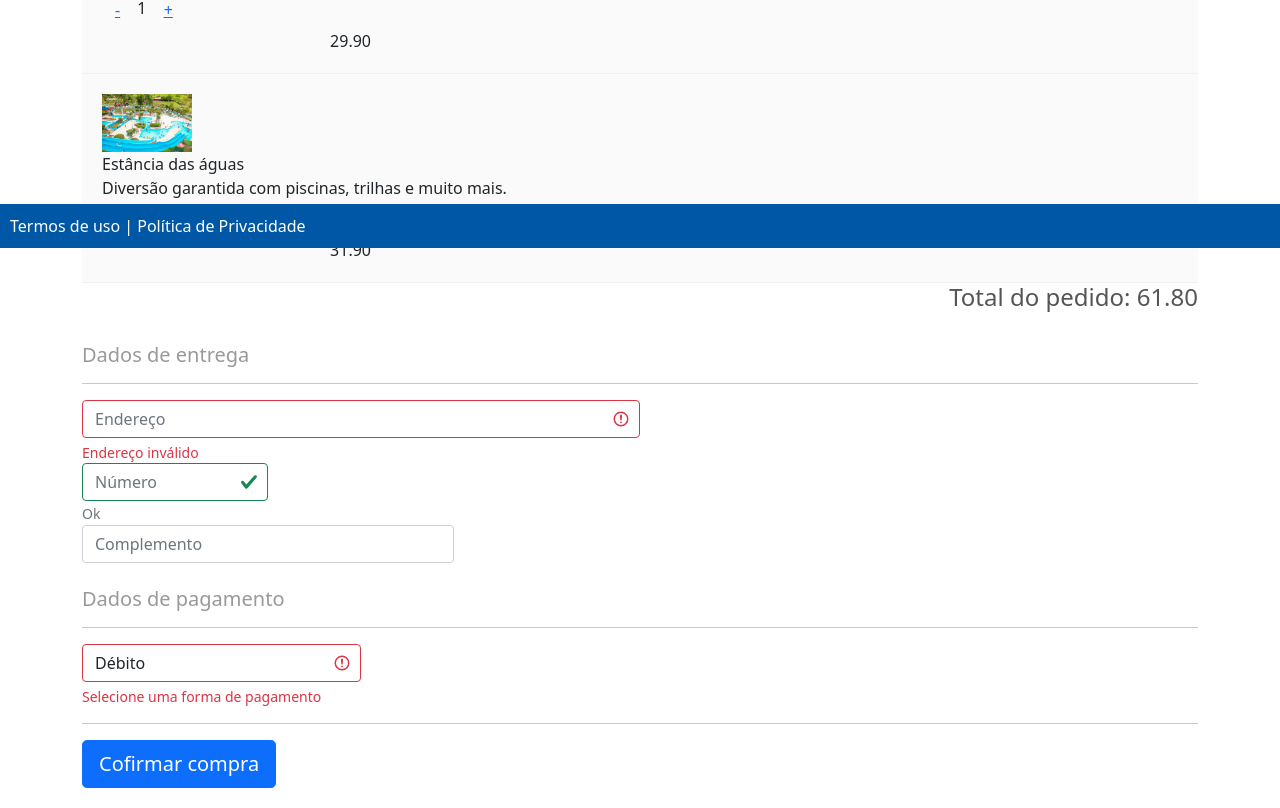
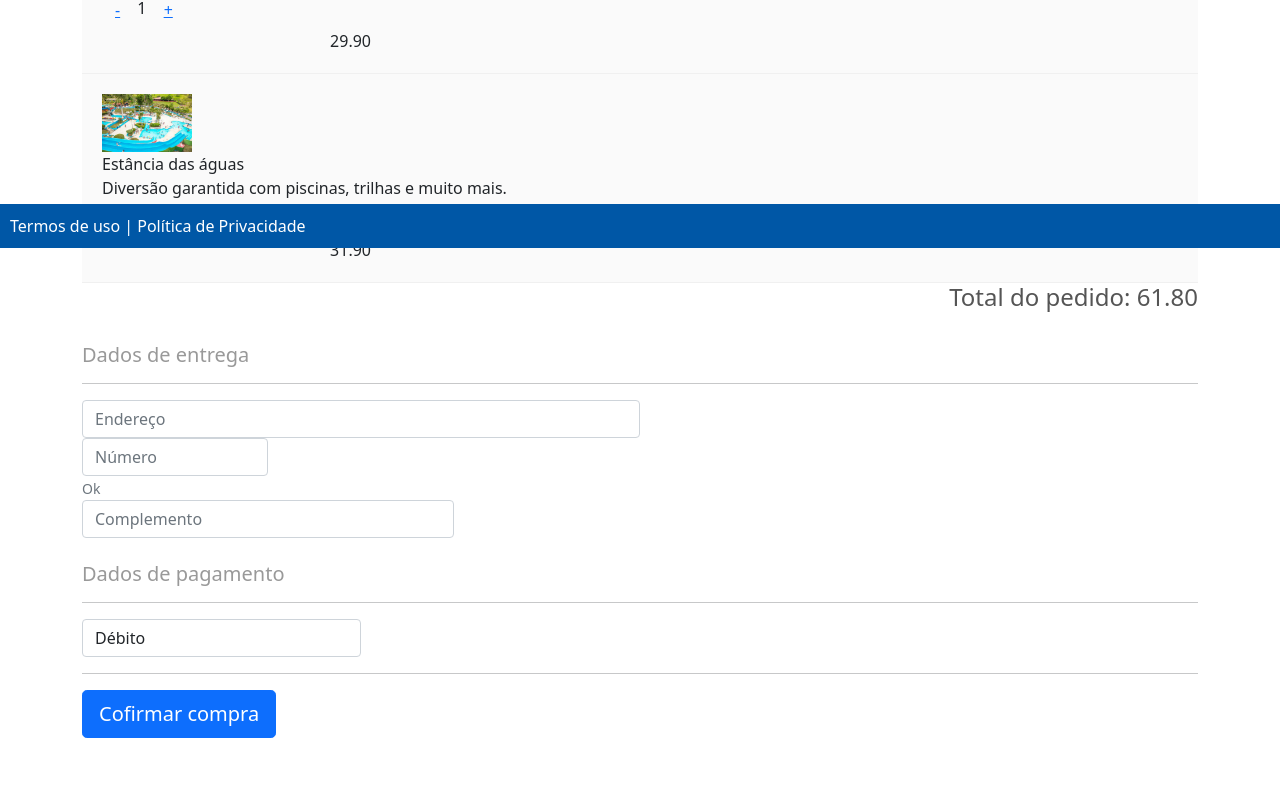
Before and after one commit to elvisthermo/angular-passaro-urbano, an Angular app: page /ordem-compra in a window 1280 px wide. Shown: the part 552-1360 px from the top of the page. After the commit the page ends 1310 px from the top, so only its background shows below. Built offline with nearby package versions, Linux system fonts and the light colour scheme.

Commit message:
Descrição: teste com ng form
ordem-compra.component.ts:
- ajustes nas logicas dos formularios
ordem-compra.component.html:
- ajustes no html das telas de negocio

```diff
--- a/src/app/ordem-compra/ordem-compra.component.html
+++ b/src/app/ordem-compra/ordem-compra.component.html
@@ -78,7 +78,7 @@
         <div class="form-group col-md-6">
           <input
             type="text"
-            class="form-control is-invalid"
+            class="form-control {{enderecoEstadoPrimitivo?'':(enderecoValido)?'is-valid':'is-invalid'}}"
             placeholder="Endereço"
             autocomplete="off"
             minlength="5"
@@ -93,7 +93,7 @@
         <div class="form-group col-md-2">
           <input
             type="text"
-            class="form-control is-valid"
+            class="form-control {{numeroEstadoPrimitivo ? '' :numeroValido?'is-valid':'is-invalid'}}"
             placeholder="Número"
             autocomplete="off"
             minlength="1"
@@ -109,7 +109,7 @@
         <div class="form-group col-md-4">
           <input
             type="text"
-            class="form-control"
+            class="form-control {{complementoEstadoPrimitivo ? '' :complementoValido?'is-valid':''}}"
             placeholder="Complemento"
             autocomplete="off"
             [value]="complemento"
@@ -125,11 +125,11 @@
 
       <div class="form-row">
         <div class="form-group col-md-3">
-          <select class="form-control is-invalid"
+          <select class="form-control {{ formaDePagamentoEstadoPrimitivo?'':formaPagamentoValido ? 'is-valid' : 'is-invalid' }}"
           #selectFormaPagamento
           (change)="atualizaFormaDePagamento(selectFormaPagamento.value)"
           >
-            <option>Selecione uma opção</option>
+            <option value="">Selecione uma opção</option>
             <option value="dinheiro"  selected="{{formaDePagamento == 'dinheiro'?'selected:''}}"> Dinheiro </option>
             <option value="debito" selected="{{formaDePagamento == 'debito'?'selected:''}}"> Débito </option>
           </select>
--- a/src/app/ordem-compra/ordem-compra.component.ts
+++ b/src/app/ordem-compra/ordem-compra.component.ts
@@ -11,34 +11,55 @@ export class OrdemCompraComponent implements OnInit {
   public complemento: string = '';
   public formaDePagamento: string = '';
 
-  public endercoValido!:boolean
-  public complementoValido!:boolean
-  public numeroValido!:boolean
-  public formaPagamentoValido!:boolean
+  public enderecoValido!: boolean;
+  public complementoValido!: boolean;
+  public numeroValido!: boolean;
+  public formaPagamentoValido!: boolean;
+
+  public enderecoEstadoPrimitivo: boolean = true;
+  public numeroEstadoPrimitivo: boolean = true;
+  public complementoEstadoPrimitivo: boolean = true;
+  public formaDePagamentoEstadoPrimitivo: boolean = true;
+
 
   constructor() {}
 
   ngOnInit(): void {}
 
-  public atualizaNumero(numero:string):void{
-    this.numero = numero
+  public atualizaNumero(numero: string): void {
+    this.numeroEstadoPrimitivo = false;
 
+    if (this.numero.length > 0) {
+      this.numeroValido = true;
+    } else {
+      this.numeroValido = false;
+    }
+    this.numero = numero;
   }
 
-  public atualizaEndereco(endereco:string):void{
-    if(endereco.length>3){
-      this.endercoValido = true
-    }else{
-      this.endercoValido = false
+  public atualizaEndereco(endereco: string): void {
+    this.enderecoEstadoPrimitivo = false
+    if (endereco.length > 3) {
+      this.enderecoValido = true;
+    } else {
+      this.enderecoValido = false;
     }
-    this.endereco = endereco
+    this.endereco = endereco;
   }
 
-  public atualizaFormaDePagamento(formaDePagamento:string):void{
-    this.formaDePagamento = formaDePagamento
+  public atualizaFormaDePagamento(formaDePagamento: string): void {
+    this.formaDePagamento = formaDePagamento;
+    this.formaDePagamentoEstadoPrimitivo = false
+    if(this.formaDePagamento.length > 0) {
+        this.formaPagamentoValido = true
+    } else {
+        this.formaPagamentoValido = false
+    }
   }
 
-  public atualizaComplemento(complemento:string){
+  public atualizaComplemento(complemento: string) {
+    this.complementoEstadoPrimitivo = false;
+    if (this.complemento.length > 0) this.complementoValido = true;
     this.complemento = complemento;
   }
 }
```
